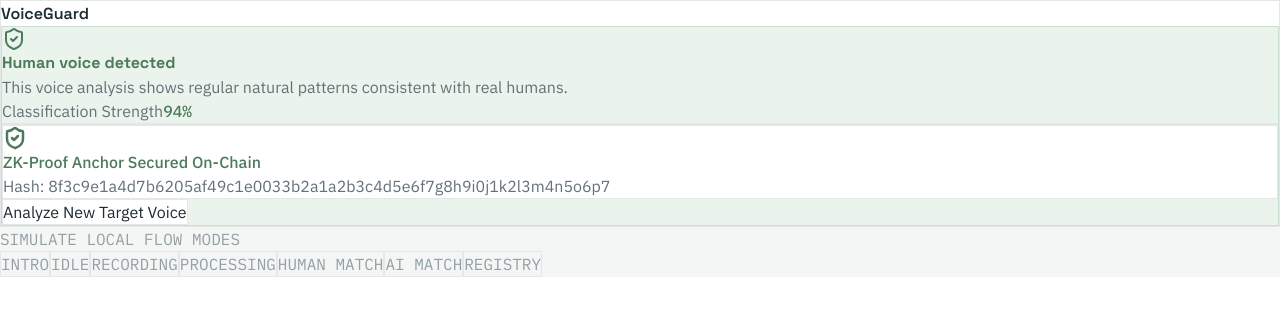
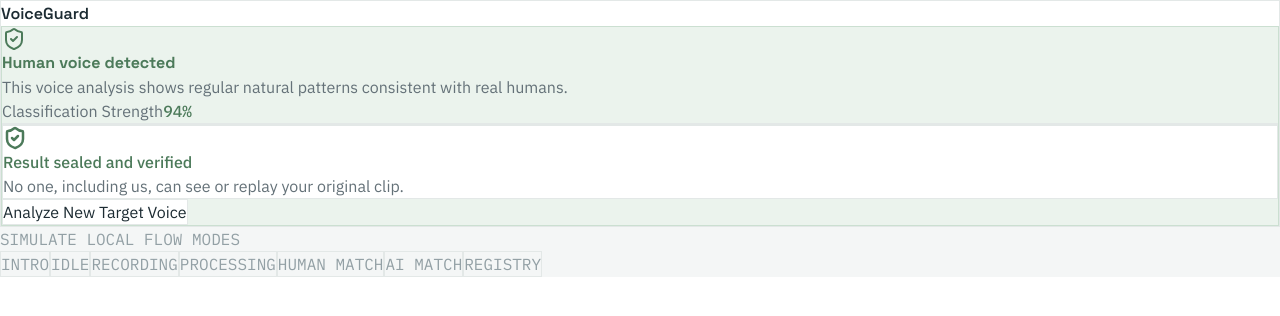
Before and after one commit to Meylicya/Midnight-Ai-scam-Detector, a React (Vite) app in the folder frontend/: page / in a window 1280 px wide. Both pictures are taken after a click on the button "HUMAN MATCH". Shown: the top 316 px of the page. Built offline with nearby package versions, Linux system fonts and the light colour scheme; the HTML template or start-up script is replaced by a standard one.

Commit message:
pre-final interface

```diff
--- a/frontend/src/App.jsx
+++ b/frontend/src/App.jsx
@@ -68,6 +68,7 @@
 }
 
 // --- 1. UTILITY FUNCTIONS (Outside of App) ---
+// Updated to call .enable(), which triggers the Lace wallet connection popup!
 const connectWallet = async () => {
     if (window.cardano && window.cardano.lace) {
         return await window.cardano.lace.enable();
@@ -166,10 +167,13 @@
     }
 
     try {
-      const stream = await Promise.race([
-        navigator.mediaDevices.getUserMedia({ audio: true }),
-        new Promise((_, reject) => setTimeout(() => reject(new Error("mic-timeout")), 1500)),
-      ]);
+      // Do NOT race getUserMedia against a timeout here — a real permission
+      // popup can take as long as the person needs to click "Allow". Racing
+      // against a short timeout means slow clickers get silently dropped
+      // into a simulated recording while their real prompt is still open,
+      // making it look like recording started before they granted access.
+      // The catch block below still handles genuine denial/errors.
+      const stream = await navigator.mediaDevices.getUserMedia({ audio: true });
 
       const mimeType = MediaRecorder.isTypeSupported('audio/wav') ? 'audio/wav' : 'audio/webm';
       const recorder = new MediaRecorder(stream, { mimeType });
@@ -239,14 +243,12 @@
 
   // ── LIVE PRODUCTION EXECUTION PIPELINE ──
   const analyzeAudio = useCallback(async (uploadedFile) => {
-    let aiData = null;
-
-    // --- PHASE 1: AUDIO SCAM DETECTION INFERENCE ---
     try {
       const blob = uploadedFile ?? new Blob(chunksRef.current, { type: "audio/webm" });
       const formData = new FormData();
       formData.append("file", blob, uploadedFile ? uploadedFile.name : "clip.webm");
 
+      // --- PHASE 1: AUDIO SCAM DETECTION INFERENCE ---
       const apiResponse = await fetch(ANALYZE_ENDPOINT, {
         method: "POST",
         body: formData,
@@ -255,37 +257,28 @@
       if (!apiResponse.ok) {
         throw new Error(`AI Engine rejected request: Status ${apiResponse.status}`);
       }
+      const aiData = await apiResponse.json();
 
-      // Save the REAL result from the backend
-      aiData = await apiResponse.json();
-    } catch (err) {
-      console.warn("Backend API error:", err.message);
-      setErrorMessage("AI Engine offline or failed. Using standalone sandbox logic.");
-      const fallbackKey = Math.random() > 0.5 ? "HUMAN" : "AI_GENERATED";
-      applyResult({ ...MOCK_RESULTS[fallbackKey], anchored: false });
-      clearInterval(stepTimerRef.current);
-      return; // Exit early if the backend fails entirely
-    }
-
-    // --- PHASE 2 & 3: WALLET SUBMISSION ---
-    // (If we reach here, we have REAL aiData. We will display it even if the wallet fails)
-    try {
+      // --- PHASE 2: LAUNCH LIGHTHOUSE/LACE ATTESTATION PROMPT ---
       const walletAPI = await connectWallet();
       if (!walletAPI) {
         throw new Error("Midnight Ledger authentication rejected by user or extension missing.");
       }
 
+      // --- PHASE 3: SUBMIT COMPACT LEDGER OBJECT TRANSACTION ---
+      // Anchoring the computed object hash to satisfy size limitations
       await submitResult(walletAPI, aiData.commitment_hash);
 
-      // Fully successful integration (AI + Wallet)
+      // Success complete integration
       applyResult({ ...aiData, anchored: true });
 
     } catch (err) {
-      console.warn("Wallet pipeline warning/error occurred:", err.message);
+      console.warn("Pipeline warning/error occurred:", err.message);
       setErrorMessage(err.message);
 
-      // STILL USE REAL AI DATA, just mark it as not anchored to the blockchain
-      applyResult({ ...aiData, anchored: false });
+      // Standalone sandbox simulation logic fallback
+      const fallbackKey = Math.random() > 0.5 ? "HUMAN" : "AI_GENERATED";
+      applyResult({ ...MOCK_RESULTS[fallbackKey], anchored: false });
     } finally {
       clearInterval(stepTimerRef.current);
     }
@@ -617,7 +610,7 @@
 
               {errorMessage && (
                 <div className="my-2 p-2 bg-amber-50 rounded-lg text-[11px] text-amber-800 border border-amber-200 text-center">
-                  Notice: Blockchain signature bypassed. Displaying live AI analysis results. Details: {errorMessage}
+                  Notice: System bypassed wallet check. Loaded standalone mockup. Details: {errorMessage}
                 </div>
               )}
 
@@ -640,16 +633,18 @@
                 </div>
               </div>
 
-              {/* ZK Evidence Anchor Receipt Box */}
+              {/* Privacy/verification summary — plain language, no hashes or technical jargon */}
               <div className="rounded-2xl p-4 text-xs w-full mt-4" style={{ backgroundColor: palette.surface, border: `1px solid ${palette.surfaceBorder}` }}>
                 <div className="flex items-center gap-1.5 mb-1" style={{ color: result?.anchored ? palette.human : palette.inkMuted }}>
                   <ShieldCheck className="h-3.5 w-3.5" strokeWidth={2.5} />
                   <span style={{ fontFamily: fontBody, fontWeight: 500 }}>
-                    {result?.anchored ? "ZK-Proof Anchor Secured On-Chain" : "Evaluation Generated Offline"}
+                    {result?.anchored ? "Result sealed and verified" : "Result generated — not yet sealed"}
                   </span>
                 </div>
-                <p className="font-mono mt-1 break-all bg-gray-50 p-1.5 rounded text-[10px]" style={{ color: palette.inkMuted }}>
-                  Hash: {result?.commitment_hash}
+                <p className="mt-1" style={{ color: palette.inkMuted }}>
+                  {result?.anchored
+                    ? "No one, including us, can see or replay your original clip."
+                    : "This result is accurate, but hasn't been sealed for tamper-proof verification yet."}
                 </p>
               </div>
 
```
